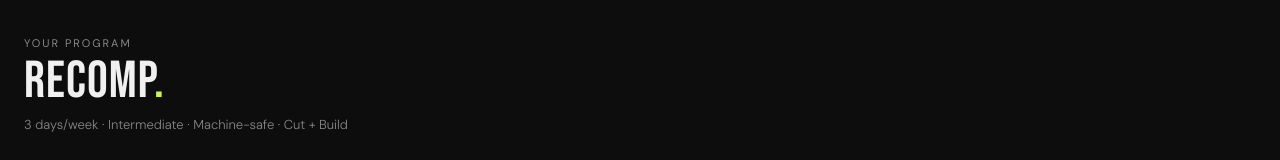
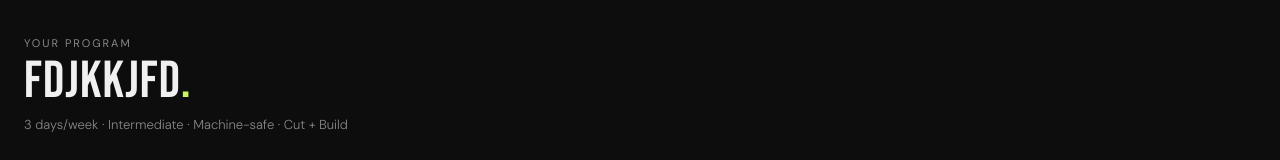
Before and after one commit to leowilsn/Gym-plan, a plain HTML site: page index.html in a window 1280 px wide. Shown: the top 160 px of the page. Drawn offline with Linux system fonts and the light colour scheme.

Commit message:
Update header title from 'RECOMP' to 'fdjkkjfd'

```diff
--- a/index.html
+++ b/index.html
@@ -87,7 +87,7 @@
 
 <div class="header">
   <div class="header-label">Your Program</div>
-  <div class="header-title">RECOMP<span>.</span></div>
+  <div class="header-title">fdjkkjfd<span>.</span></div>
   <div class="header-sub">3 days/week · Intermediate · Machine-safe · Cut + Build</div>
 </div>
 
```
